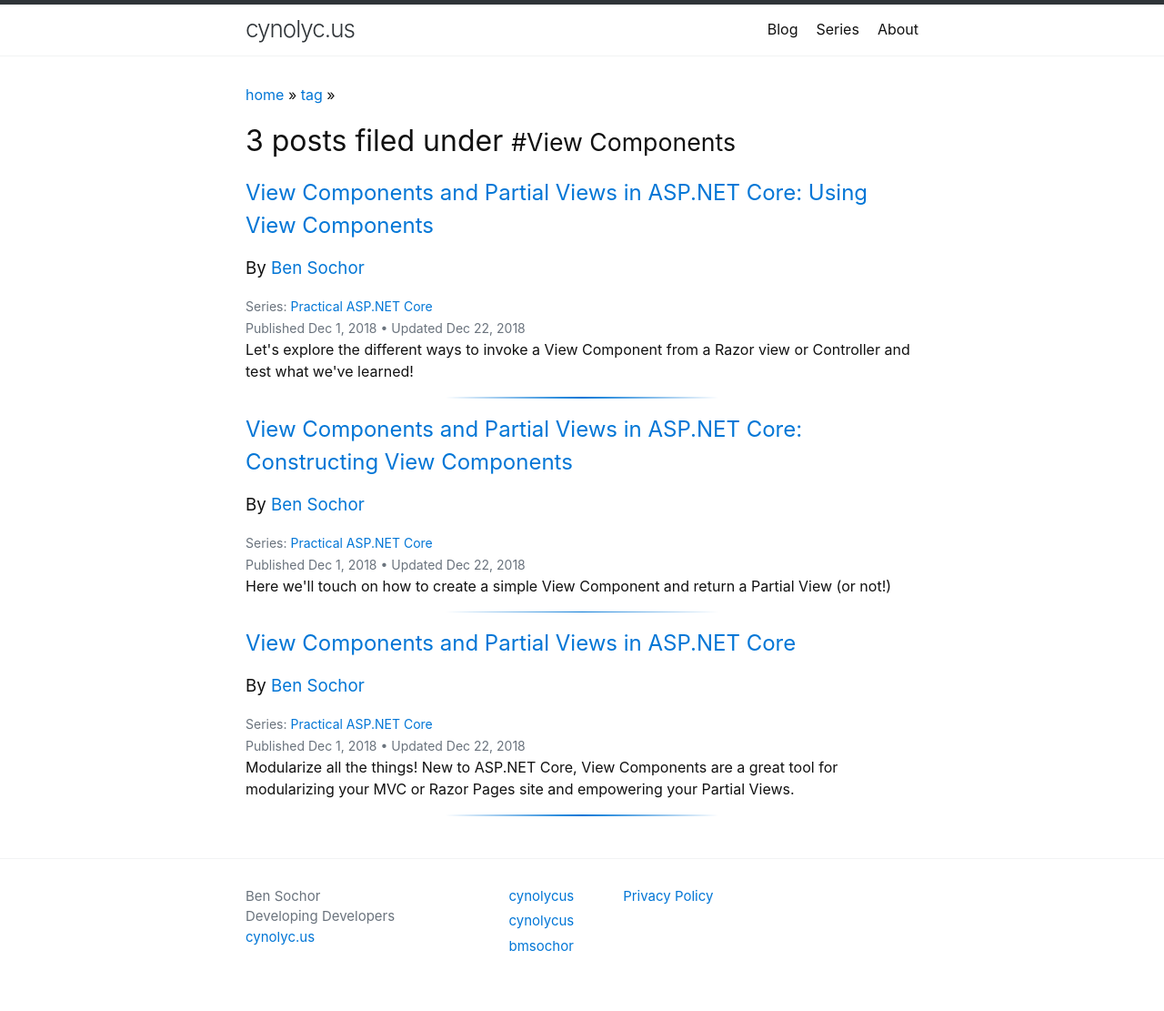
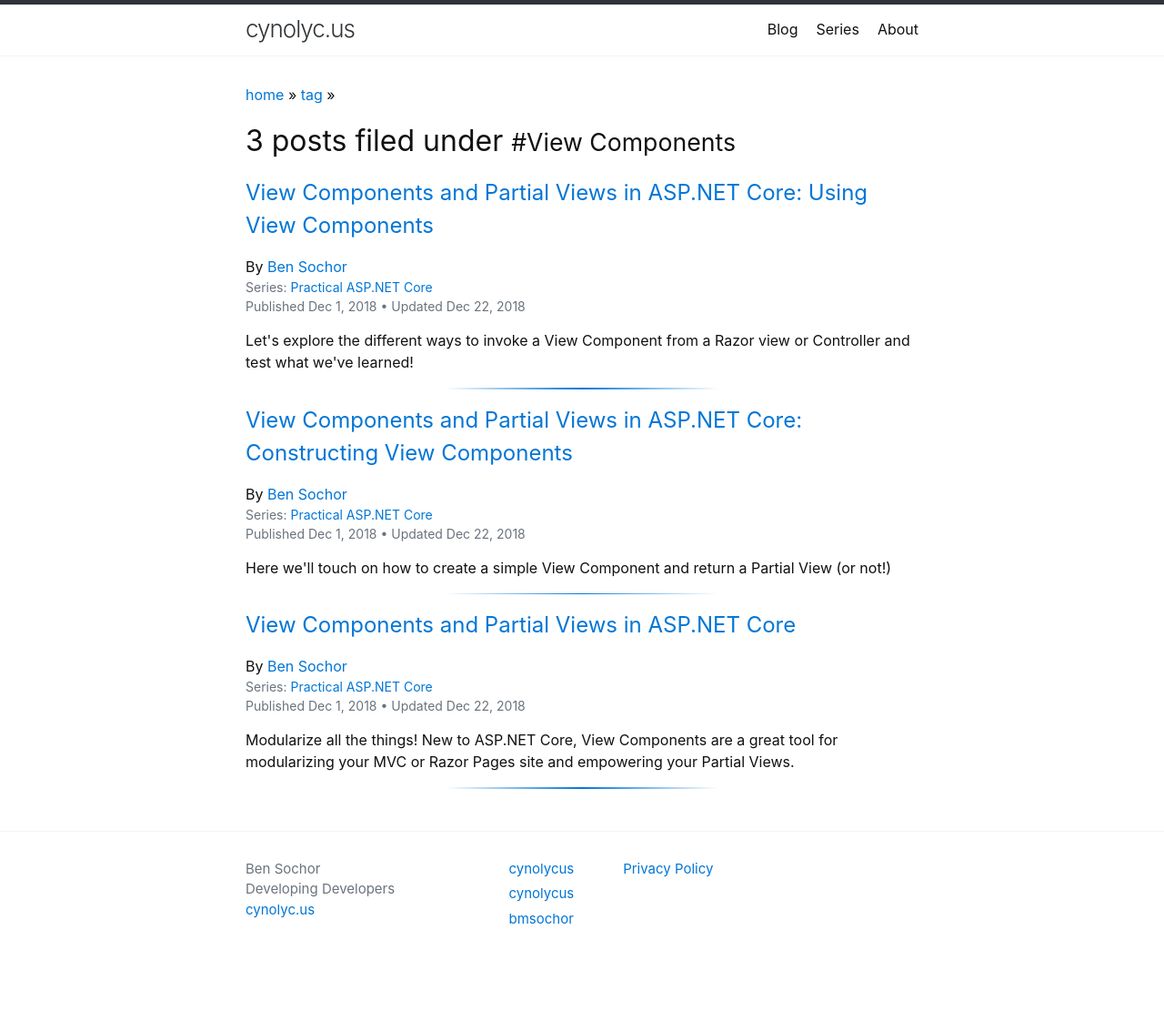
Before and after one commit to cynolycus/cynolycus.github.io, a Jekyll site: the page built from _tags/View Components.md, in a window 1280 px wide. Shown: the whole page at 91% size. Built offline with Jekyll 4.4.1, drawn with Linux system fonts in a browser that asks for light colours; after the commit the page ends 1081 px from its top, so only the background shows below that.

Commit message:
Trimming whitespace

```diff
--- a/_includes/post/components/series.html
+++ b/_includes/post/components/series.html
@@ -1,4 +1,4 @@
 {% assign series = site.data.series[post.category] %}
 {% if series %}
-  <span>Series: <a href="/series/{{ post.category }}">{{ series.display_name }}</a></span>
+  <span>Series: <a href="/series/{{ post.category }}">{{ series.display_name }}</a></span><br/>
 {% endif %}
--- a/_includes/post/excerpt-meta.html
+++ b/_includes/post/excerpt-meta.html
@@ -10,27 +10,23 @@
       </span>
     </a>
   </h1>
-
   {% if site.author %}
-    <h3>By <a class="p-author" href="mailto:{{site.author_email}}">{{ site.author }}</a><br/></h3>
+    <span>By <a class="p-author" href="mailto:{{site.author_email}}">{{ site.author }}</a></span>
   {% endif %}
-
-  <span class="post-meta">
-    {% unless include.hide_series %}
-      {% include post/components/series.html %}<br/>
-    {% endunless %}
-
-    {% include post/components/date.html text="Published" date=post.date %}
-
+  <p class="post-meta">
+    {%- unless include.hide_series -%}
+      {% include post/components/series.html %}
+    {%- endunless -%}
+    {%- include post/components/date.html text="Published" date=post.date -%}
     {% if post.last_modified_at %}
     • {% include post/components/date.html text="Updated" date=post.last_modified_at %}
     {% endif %}
-</span>
+</p>
 {% if site.show_excerpts %}
   {% unless include.hide_excerpt %}
-  <div>
+  <p>
     {{ post.excerpt }}
-  </div>
+  </p>
   {% endunless %}
 {% endif %}
 </article>
--- a/_includes/post/meta.html
+++ b/_includes/post/meta.html
@@ -8,7 +8,7 @@
 {% endif %}
 <p class="post-meta">
   {% unless include.hide_series %}
-    {% include post/components/series.html %}<br/>
+    {% include post/components/series.html %}
   {% endunless %}
 
   {% include post/components/date.html text="Published" date=page.date %}
```
